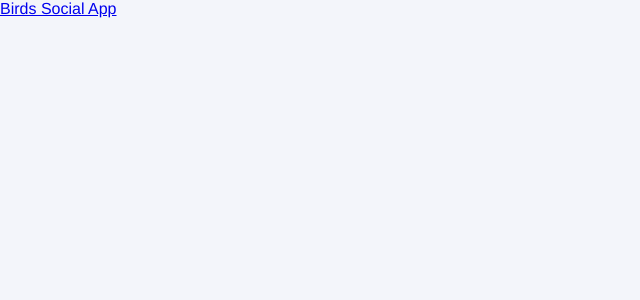
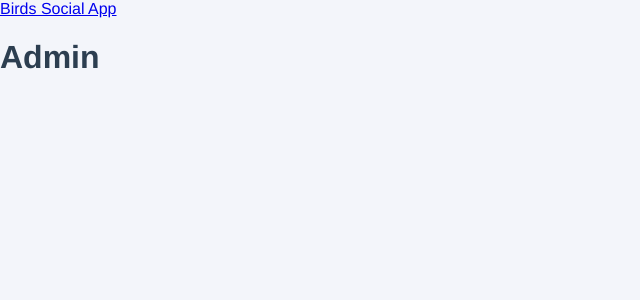
Before and after one commit to codestance/blueBird, a Vue app: page /admin in a window 1280 px wide. Before the commit this address had no page. Shown: the top 300 px of the page, without its empty margins (0-640 px from the left). Built offline with nearby package versions, Linux system fonts and the light colour scheme.

Commit message:
navigation guard

```diff
--- a/src/router/index.js
+++ b/src/router/index.js
@@ -1,6 +1,7 @@
 import { createRouter, createWebHistory } from 'vue-router'
 import Home from '../views/Home.vue'
 import UserProfile from '../views/UserProfile.vue'
+import Admin from '../views/Admin.vue'
 
 const routes = [
   {
@@ -12,6 +13,14 @@ const routes = [
     path: '/user/:userId',
     name: 'UserProfile',
     component: UserProfile
+  },
+  {
+    path: '/admin',
+    name: 'Admin',
+    component: Admin,
+    meta: {
+      requiresAdmin: true
+    }
   }
 ]
 
@@ -19,5 +28,11 @@ const router = createRouter({
   history: createWebHistory(),
   routes
 })
+router.beforeEach(async(to,from,next) => {
+  const isAdmin = true;
+  const requiresAdmin = to.matched.some(record => record.meta.requiresAdmin);
 
+  if(requiresAdmin && !isAdmin) next({name: 'Home'});
+  else next();
+})
 export default router
--- /dev/null
+++ b/src/views/Admin.vue
@@ -0,0 +1,14 @@
+<template>
+    <div>
+        <h1>Admin</h1>
+    </div>
+</template>
+
+<script>
+export default {
+    name: 'Admin'
+}
+</script>
+
+<style lang="scss" scoped>
+</style>
```
